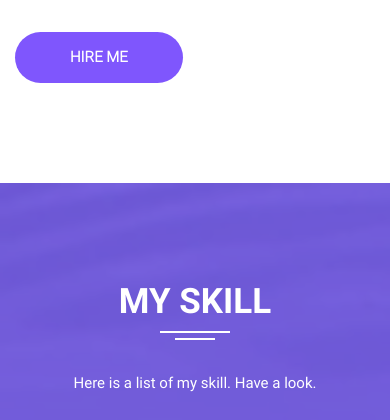
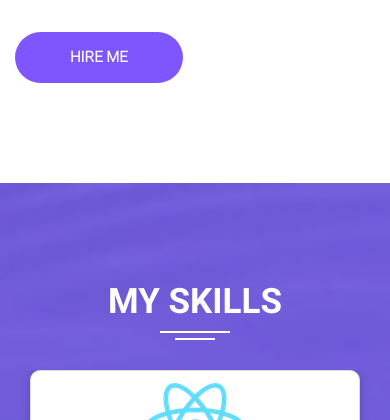
Before and after one commit to Dev-Aman7/dev-aman7.github.io, a PHP site: page / in a window 390 px wide. Shown: the part 2180-2600 px from the top of the page. Run offline with PHP 8.4, Linux system fonts and the light colour scheme; some web fonts are replaced.

Commit message:
navigation added

```diff
--- a/index.html
+++ b/index.html
@@ -48,11 +48,17 @@
 							id="myNavbar"
 						>
 							<ul class="navbar-nav text-rigth">
-								<li class="nav-item"><a class="nav-link" href="#">HOME</a></li>
-								<li class="nav-item"><a class="nav-link" href="#">ABOUT</a></li>
-								<li class="nav-item"><a class="nav-link" href="#">SKILL</a></li>
 								<li class="nav-item">
-									<a class="nav-link" href="#">PORTFOLIO</a>
+									<a class="nav-link" href="#Home">HOME</a>
+								</li>
+								<li class="nav-item">
+									<a class="nav-link" href="#About">ABOUT</a>
+								</li>
+								<li class="nav-item">
+									<a class="nav-link" href="#Skill">SKILL</a>
+								</li>
+								<li class="nav-item">
+									<a class="nav-link" href="#Experiences">EXPERIENCES</a>
 								</li>
 								<!-- <li><a href="#">TEAM</a></li>
             <li><a href="#">BLOG</a></li>  -->
@@ -153,20 +159,20 @@
 				</div>
 			</section>
 
-			<section class="skill skill--bg">
+			<section class="skill skill--bg" id="Skill">
 				<div class="container skill__container--narrow">
 					<div class="page-section">
 						<h2 class="page-section__title page-section__title--white pt-3">
-							MY SKILL
+							MY SKILLS
 						</h2>
 						<img
 							class="page-section__title-style"
 							src="assets/images/title-style-white.png"
 							alt=""
 						/>
-						<p class="page-section__paragraph page-section__paragraph--white">
-							Here is a list of my skill. Have a look.
-						</p>
+						<!-- <p class="page-section__paragraph page-section__paragraph--white">
+							Here is a list of my skills. Have a look.
+						</p> -->
 						<div
 							id="carouselExampleIndicators"
 							class="carousel slide"
@@ -462,7 +469,7 @@
 				</div>
 			</section>
 
-			<section class="skill skill--bg">
+			<section class="skill skill--bg" id="Achievements">
 				<div class="container skill__container--narrow">
 					<div class="page-section">
 						<h2 class="page-section__title page-section__title--white pt-3">
@@ -506,34 +527,21 @@
 										</div>
 										<div class="col-md-4">
 											<div class="thumbnail text-center">
-												<img src="assets/images/Nodejs.png" alt="" />
+												<img src="assets/images/Mongodb.png" alt="" />
 												<h4 class="skill__single-part__title"></h4>
-												<div class="progress">
+												<!-- <div class="progress">
 													<div
 														class="progress-bar"
 														role="progressbar"
 														style="width: 80%; background-color: #c99aff;"
 													></div>
-												</div>
-											</div>
-										</div>
-										<div class="col-md-4">
-											<div class="thumbnail text-center">
-												<img src="assets/images/Mongodb.png" alt="" />
-												<h4 class="skill__single-part__title"></h4>
-												<div class="progress">
-													<div
-														class="progress-bar"
-														role="progressbar"
-														style="width: 80%; background-color: #c99aff;"
-													></div>
-												</div>
+												</div> -->
 											</div>
 										</div>
 									</div>
 								</div>
 								<div class="carousel-item">
-									<div class="d-flex mb-5">
+									<div class="carousel-container mb-5">
 										<div class="col-md-4">
 											<div class="thumbnail text-center">
 												<img
--- a/styles.css
+++ b/styles.css
@@ -990,3 +990,13 @@ body {
 	color: #fff;
 	font-family: Roboto-Light;
 }
+
+.carousel-container {
+	display: flex;
+}
+
+@media (max-width: 500px) {
+	.carousel-container {
+		flex-direction: column;
+	}
+}
```
Also changed, not shown: other parts of index.html (+59 -44 lines).
